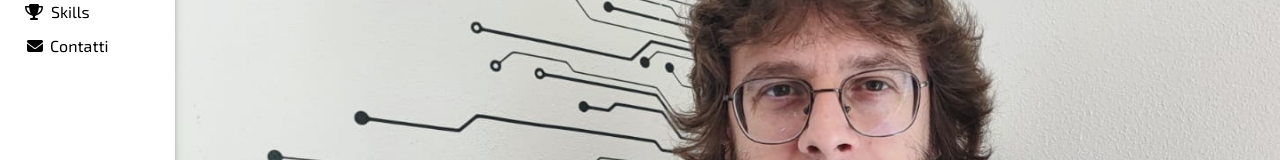
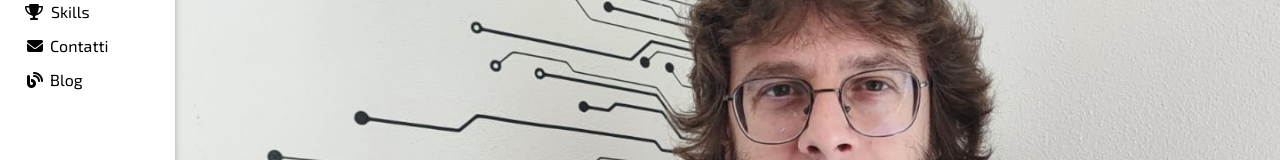
Before and after one commit to Tizios9999/portfolio-lite, an Angular app: page / in a window 1280 px wide. Shown: the part 175-335 px from the top of the page. Built offline with nearby package versions, Linux system fonts and the light colour scheme.

Commit message:
added blog link

```diff
--- a/src/app/menu/menu.component.html
+++ b/src/app/menu/menu.component.html
@@ -49,5 +49,10 @@
       link="#contatti"
       icon="fa-solid fa-envelope"
     ></app-side-nav-item>
+    <app-side-nav-item
+      label="Blog"
+      link="https://www.davidesantonocito.com/"
+      icon="fa-solid fa-blog"
+    ></app-side-nav-item>
   </ul>
 </aside>
--- a/src/styles.scss
+++ b/src/styles.scss
@@ -307,6 +307,11 @@ body {
     font-size: 13px;
 }
 
+.fa-blog {
+  margin-right: 7px;
+  margin-left: 2px;
+}
+
 .cards-container {
   display: flex;
   flex-wrap: wrap;
```
